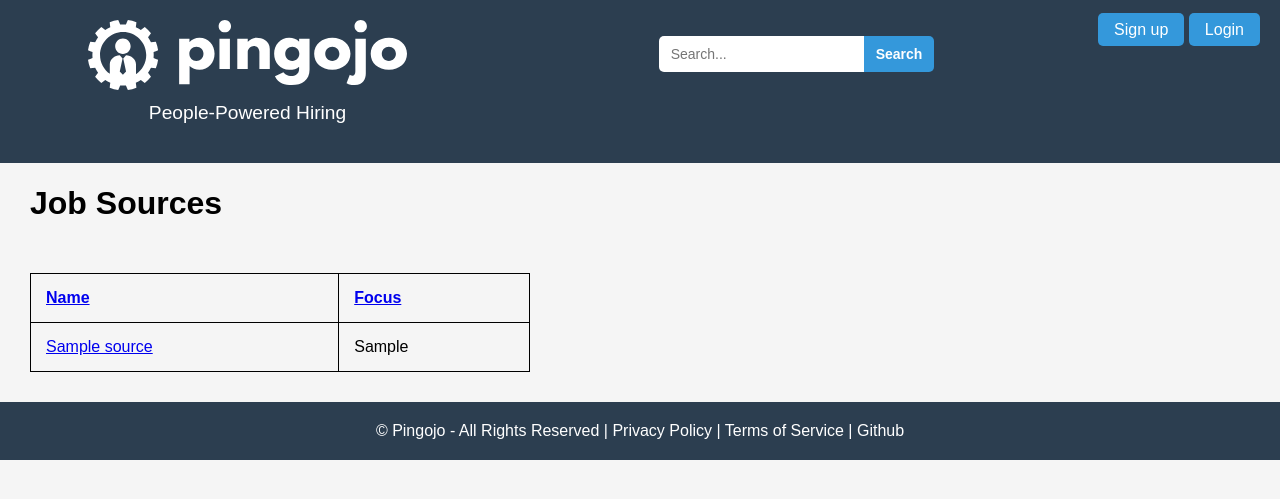
After one commit to pingojo/website, a Django app: page /sources/ in a window 1280 px wide. The commit adds this page. Shown: the top 499 px of the page. Run offline with Django 3.2, Linux system fonts and the light colour scheme; tables that the repository leaves empty hold one stand-in row (values such as "Sample post"); parts of the project's set-up code (start-up, migrations or seed data) failed here and were passed over; some libraries are stand-ins or nearby versions.

Commit message:
adding list of job sources

```diff
--- a/pingojo/urls.py
+++ b/pingojo/urls.py
@@ -9,6 +9,8 @@ from website.views import (
     ApplicationView,
     ResumeUploadView,
     CompanyListView,
+    SourceListView,
+
 )
 from website.utils import HashIdConverter
 from django.views.generic.base import RedirectView
@@ -63,5 +65,5 @@ urlpatterns = [
     path("create_job/", views.create_job, name="create_job"),
     path("autocomplete/<str:model>/", views.autocomplete, name="autocomplete"),
     path('company_list/', CompanyListView.as_view(), name='company_list'),
-
+    path('sources/', SourceListView.as_view(), name='source-list'),
 ]
--- /dev/null
+++ b/website/templates/sources.html
@@ -0,0 +1,57 @@
+{% extends "base.html" %}
+{% load humanize %}
+{% block content %}
+
+<style>
+    table {
+        width: 500px;
+        border-collapse: collapse;
+    }
+    th, td {
+        border: 1px solid black;
+        padding: 15px;
+        text-align: left;
+    }
+    .sorted-asc::after {
+        content: '▲';
+    }
+    .sorted-desc::after {
+        content: '▼';
+    }
+    .table-container {
+        padding: 30px;
+    }
+    h1 {
+        padding-left: 30px;
+    }
+</style>
+
+<h1>Job Sources</h1>
+<div class="table-container">
+    <table>
+        <tr>
+            <th><a href="?sort=name{% if current_sort == 'name' and current_direction != 'desc' %}&direction=desc{% endif %}" class="{% if current_sort == 'name' %}sorted-{{ current_direction|default:'asc' }}{% endif %}">Name</a></th>
+            <!-- <th><a href="?sort=website{% if current_sort == 'website' and current_direction != 'desc' %}&direction=desc{% endif %}" class="{% if current_sort == 'website' %}sorted-{{ current_direction|default:'asc' }}{% endif %}">Website</a></th> -->
+            <th><a href="?sort=focus{% if current_sort == 'focus' and current_direction != 'desc' %}&direction=desc{% endif %}" class="{% if current_sort == 'focus' %}sorted-{{ current_direction|default:'asc' }}{% endif %}">Focus</a></th>
+            <!-- <th><a href="?sort=from_email{% if current_sort == 'from_email' and current_direction != 'desc' %}&direction=desc{% endif %}" class="{% if current_sort == 'from_email' %}sorted-{{ current_direction|default:'asc' }}{% endif %}">Email</a></th>
+            <th><a href="?sort=url_structure{% if current_sort == 'url_structure' and current_direction != 'desc' %}&direction=desc{% endif %}" class="{% if current_sort == 'url_structure' %}sorted-{{ current_direction|default:'asc' }}{% endif %}">URL Structure</a></th>
+            <th><a href="?sort=job_count{% if current_sort == 'job_count' and current_direction != 'desc' %}&direction=desc{% endif %}" class="{% if current_sort == 'job_count' %}sorted-{{ current_direction|default:'asc' }}{% endif %}">Job Count</a></th> -->
+        </tr>
+        {% for source in sources %}
+        <tr>
+            <td><a href="{{ source.website }}" target="_blank">{{ source.name }}</a></td>
+            <!-- <td><a href="{{ source.website }}" target="_blank">{{ source.website }}</a></td> -->
+            <td>{{ source.focus }}</td>
+            <!-- <td>{{ source.from_email }}</td>
+            <td>{{ source.url_structure }}</td>
+            <td>{{ source.job_count }}</td> -->
+        </tr>
+        {% empty %}
+        <tr>
+            <td colspan="6">No sources available.</td>
+        </tr>
+        {% endfor %}
+    </table>
+</div>
+
+{% endblock %}
--- a/website/views.py
+++ b/website/views.py
@@ -36,6 +36,31 @@ from .forms import CompanyUpdateForm, JobForm, ResumeUploadForm
 from .models import (Application, Company, Email, Job, Role, Search, Skill,
                      Source, Stage)
 from .parse_resume import parse_resume
+
+from django.views.generic import ListView
+from .models import Source
+
+class SourceListView(ListView):
+    model = Source
+    template_name = 'sources.html'
+    context_object_name = 'sources'
+
+    def get_queryset(self):
+        queryset = super().get_queryset()
+        sort = self.request.GET.get('sort', '')
+        direction = self.request.GET.get('direction', '')
+        if sort:
+            if direction == 'desc':
+                sort = '-' + sort
+            queryset = queryset.order_by(sort)
+        return queryset
+
+    def get_context_data(self, **kwargs):
+        context = super().get_context_data(**kwargs)
+        context['current_sort'] = self.request.GET.get('sort', '')
+        context['current_direction'] = self.request.GET.get('direction', '')
+        return context
+
 
 
 class CompanyListView(ListView):
@@ -565,6 +590,7 @@ class Index(TemplateView):
         context["companies"] = companies[:50]
         context["company_count"] = all_companies.count()
         context["job_count"] = Job.objects.all().count()
+        context["sources_count"] = Source.objects.all().count()
 
         user_applications = []
         for user in User.objects.all():
```
Also changed, not shown: website/templates/index.html (+5 -2 lines).
